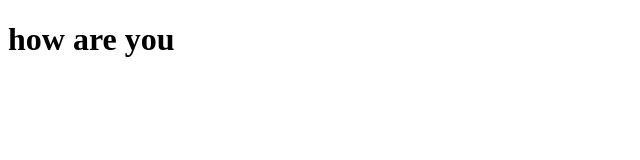
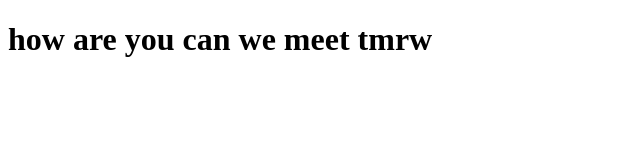
Before and after one commit to Dude2424/datewithgit-sample, a plain HTML site: page index.html in a window 1280 px wide. Shown: the whole page, without its empty margins (0-640 px from the left). Drawn offline with Linux system fonts and the light colour scheme.

Commit message:
index fie modified

```diff
--- a/index.html
+++ b/index.html
@@ -7,6 +7,6 @@
     <title>Document</title>
 </head>
 <body>
-    <h1> how are you </h1>
+    <h1> how are you  can we meet tmrw </h1>
 </body>
 </html>
```
